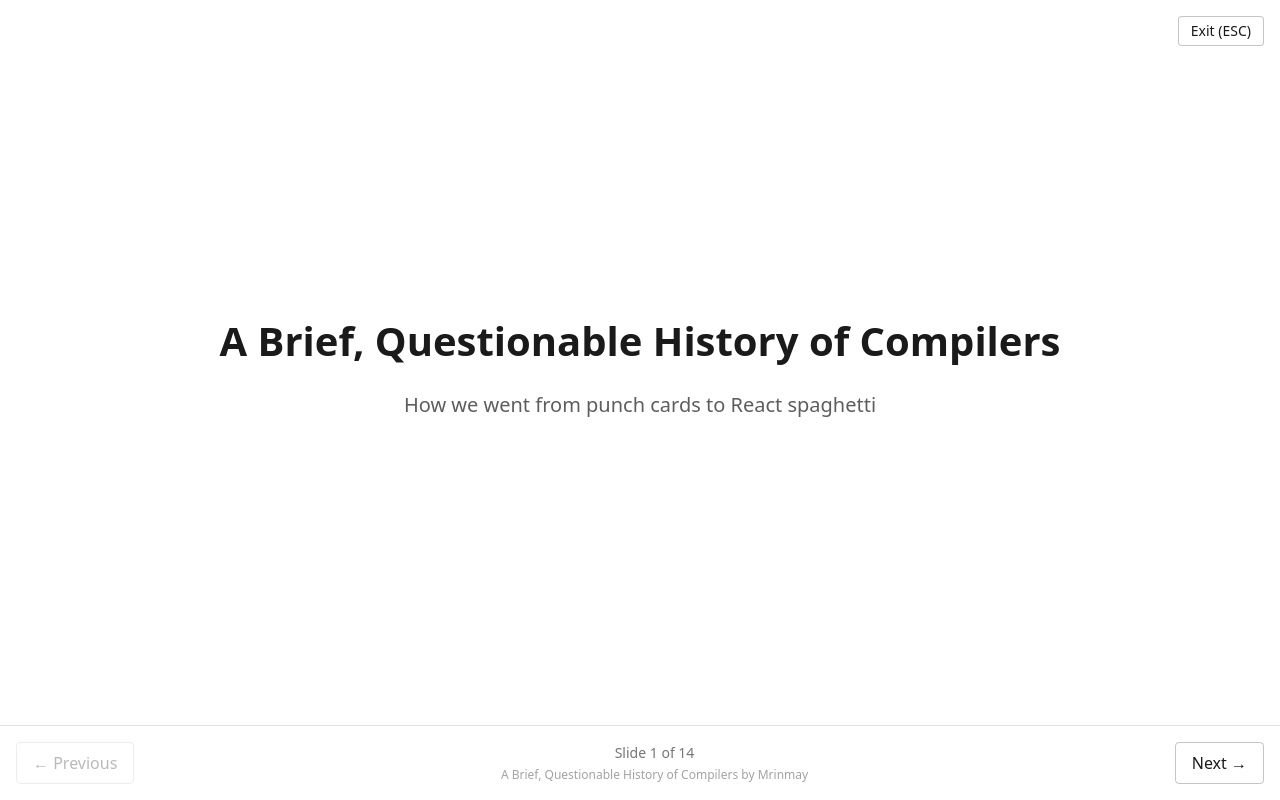
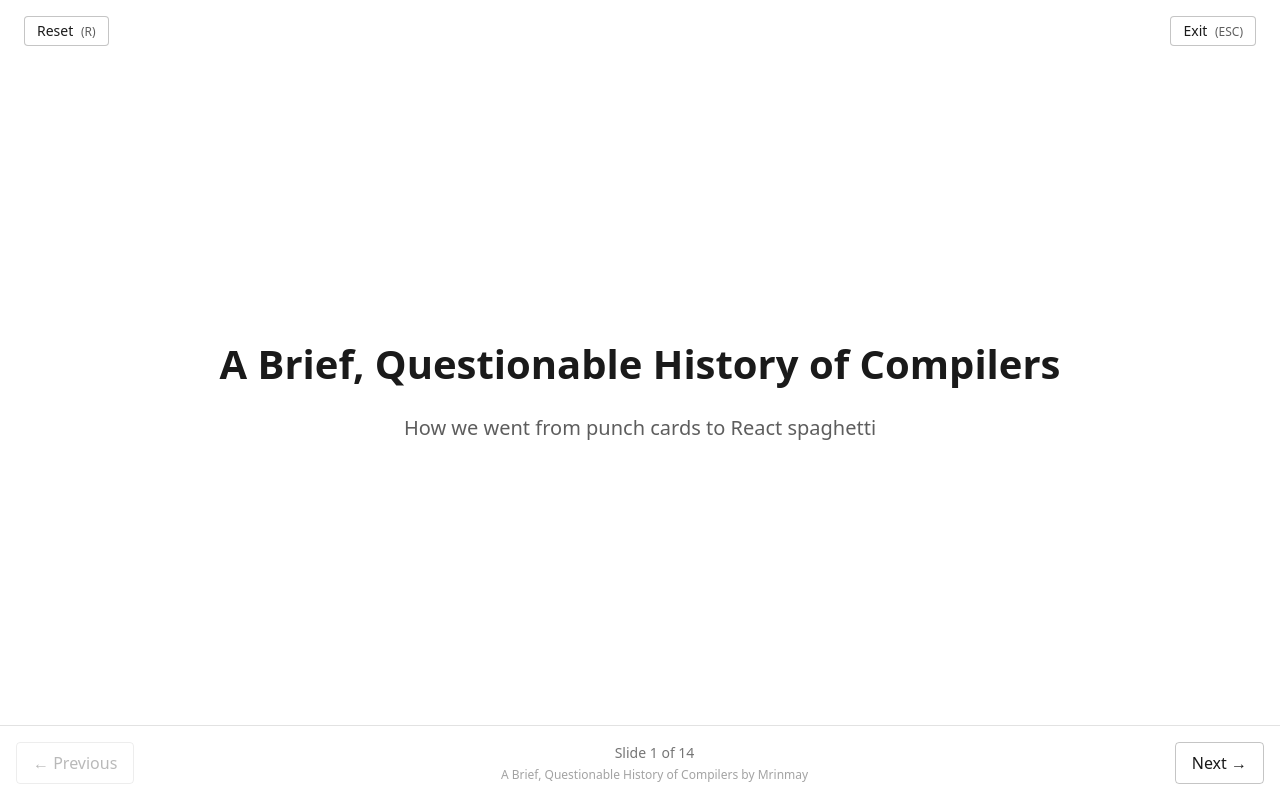
Before and after one commit to devmrin/slides-md, a React (Vite) app: page / in a window 1280 px wide. Both pictures are taken after a click on the button "Fullscreen". Built offline with nearby package versions, Linux system fonts and the light colour scheme.

Commit message:
feat: add reset in slide nav

```diff
--- a/src/App.tsx
+++ b/src/App.tsx
@@ -37,10 +37,14 @@ export default function App() {
       if ((e.metaKey || e.ctrlKey) && e.key === "Enter") {
         setIsFullscreen(true);
       }
+      // R to reset deck in fullscreen
+      if (isFullscreen && (e.key === "r" || e.key === "R")) {
+        setCurrentSlide(0);
+      }
     };
     window.addEventListener("keydown", handler);
     return () => window.removeEventListener("keydown", handler);
-  }, [currentSlide, slides.length, nextSlide, prevSlide]);
+  }, [currentSlide, slides.length, nextSlide, prevSlide, isFullscreen]);
 
   // Copy editor content
   const copyEditorContent = () => {
@@ -57,6 +61,31 @@ export default function App() {
         className="fixed inset-0 flex flex-col"
         style={{ backgroundColor: bgColor, color: textColor }}
       >
+        {/* Top bar for reset and exit */}
+        <div className="w-full flex justify-between items-start px-6 pt-4 z-10">
+          <button
+            className="px-3 py-1 text-sm border rounded"
+            style={{
+              borderColor: textColor + "40",
+              color: textColor,
+              backgroundColor: bgColor,
+            }}
+            onClick={() => setCurrentSlide(0)}
+          >
+            Reset <span className="ml-1 text-xs opacity-70">(R)</span>
+          </button>
+          <button
+            className="px-3 py-1 text-sm border rounded"
+            style={{
+              borderColor: textColor + "40",
+              color: textColor,
+              backgroundColor: bgColor,
+            }}
+            onClick={() => setIsFullscreen(false)}
+          >
+            Exit <span className="ml-1 text-xs opacity-70">(ESC)</span>
+          </button>
+        </div>
         <div className="flex-1 flex items-center justify-center p-12 overflow-auto">
           <Slide
             slide={slides[currentSlide]}
--- a/src/components/SlideNav.tsx
+++ b/src/components/SlideNav.tsx
@@ -52,19 +52,7 @@ export function SlideNav({
       >
         Next →
       </button>
-      {isFullscreen && onExitFullscreen && (
-        <button
-          onClick={onExitFullscreen}
-          className="absolute top-4 right-4 px-3 py-1 text-sm border rounded"
-          style={{
-            borderColor: textColor + "40",
-            color: textColor,
-            backgroundColor: bgColor,
-          }}
-        >
-          Exit (ESC)
-        </button>
-      )}
+      {/* Exit button for fullscreen removed to avoid duplicate with App.tsx top bar */}
     </div>
   );
 }
```
